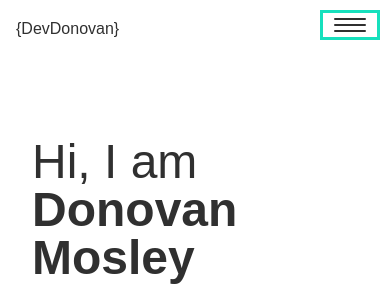
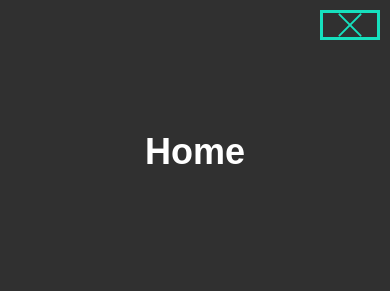
Before and after one commit to donovanmosley/Portfolio, a plain HTML site: page index.html in a window 390 px wide. Both pictures are taken after a click on the button "toggle navigation". Shown: the top 291 px of the page. Drawn offline with Linux system fonts and the light colour scheme; a web font is replaced by a local one.

Commit message:
Add JavaScript to hamburger, rotate(90deg), translate -6px, assign fixd position, change hamburger after background color to accent

```diff
--- a/css/style.css
+++ b/css/style.css
@@ -190,6 +190,26 @@ header {
   z-index: 1000;
 }
 
+.nav-open .nav {
+  transform: translateX(0);
+}
+
+.nav-open .nav-toggle {
+  position: fixed;
+}
+
+.nav-open .hamburger {
+  transform: rotate(.625turn);
+}
+
+.nav-open .hamburger::before {
+  transform: rotate(90deg) translateX(-6px);
+}
+
+.nav-open .hamburger::after {
+  opacity: 0;
+}
+
 .hamburger {
   display: block;
   position: relative;
@@ -198,7 +218,7 @@ header {
 .hamburger,
 .hamburger::before,
 .hamburger::after {
-  background: var(--clr-dark);
+  background: var(--clr-accent);
   width: 2em;
   height: 2px;
   border-radius: 1em;
--- a/index.html
+++ b/index.html
@@ -169,5 +169,7 @@
         </ul>
       </footer>
 
+      <script src="js/index.js"></script>
+
   </body>
 </html>
--- /dev/null
+++ b/js/index.js
@@ -0,0 +1,5 @@
+const navToggle = document.querySelector('.nav-toggle');
+
+navToggle.addEventListener('click', () => {
+    document.body.classList.toggle('nav-open');
+});
```
